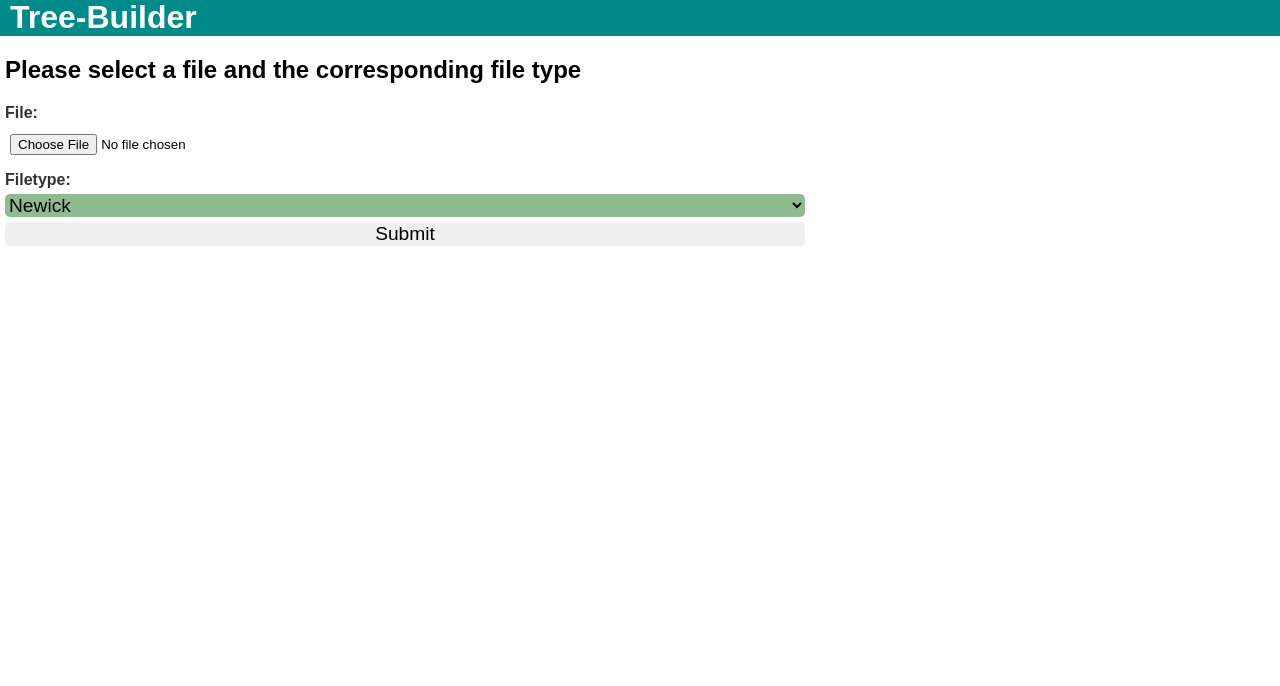
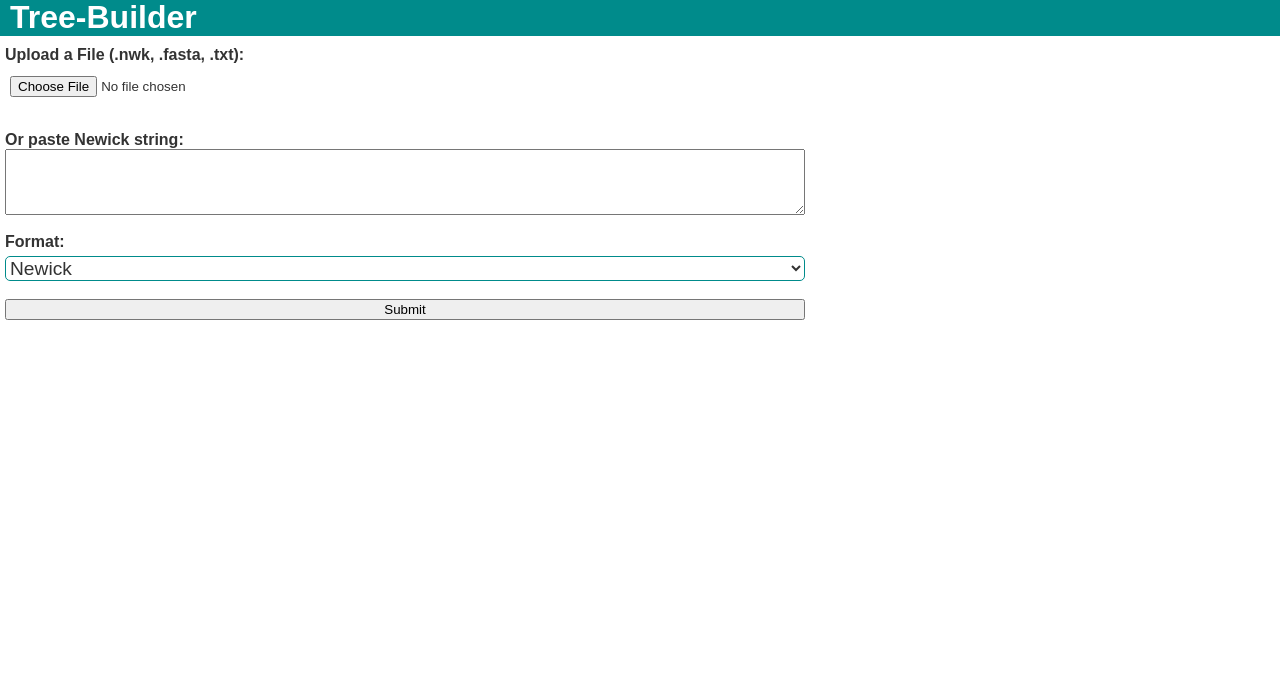
Before and after one commit to JoshuaTolhuis/Tree-builder, a Node server app: page / in a window 1280 px wide. Shown: the part 71-757 px from the top of the page. Run offline with Node 20, Linux system fonts and the light colour scheme.

Commit message:
Added a text input file that only works for Newick Files and added vile validation to both the new text input and the file input.

```diff
--- a/public/css/index.css
+++ b/public/css/index.css
@@ -38,6 +38,7 @@ form{
     width: 800px;
     border-radius: 40px;
     padding-left: 5px;
+    padding-top: 10px;
 }
 input:not([type='submit']){
     width: 250px;
@@ -46,19 +47,26 @@ input:not([type='submit']){
     border: transparent;
     padding: 2px 0 2px 5px;
     margin: 10px 0;
+    color:#333333
+
 }
 input[type='submit'] {
     font-size: 1.2em;
-    border: none;
     margin-top: 5px;
+    border:none;
     border-radius: 5px;
+    background-color: darkcyan;
+    color: white;
 }
 select{
     font-size: 1.2em;
-    border: none;
     margin-top: 5px;
     border-radius: 5px;
-    background-color: darkseagreen;
+    border-style: solid;
+    background-color: white;
+    border-color: darkcyan;
+    color: #333333;
+
 }
 label{
     font-weight: bold;
--- a/views/home.pug
+++ b/views/home.pug
@@ -7,13 +7,64 @@ html
         img(src="imagine logo here")
         h1 Tree-Builder
         #container
-            form(action='/posts' method="POST" enctype="multipart/form-data")
-                h2 Please select a file and the corresponding file type
-                label File:
-                input(type='file' name ='datafile')
-                label Filetype:
-                select(name = 'phylotype')
+            form(action="/posts" method="POST" enctype="multipart/form-data")
+                label Upload a File (.nwk, .fasta, .txt):
+                input(type="file" name="datafile" accept=".nwk,.txt,.fa,.fasta")
+                br
+
+                label Or paste Newick string:
+                textarea(name="newickText" id="newickInput" rows="4" cols="50")
+                br
+
+                label Format:
+                select(name="phylotype")
                     option(value="Newick") Newick
-                    option(value="Fasta") Fasta
+                    option(value="Fasta") FASTA
                     option(value="Text") Text
-                input(type='submit' name = 'submit')
+                br
+
+                button(type="submit") Submit
+        script.
+            function validateNewick(str) {
+            // Very basic check: starts with "(" and ends with ";"
+                return str.trim().startsWith('(') && str.trim().endsWith(';');
+            }
+            function toggleInputs() {
+                const fileInput = document.querySelector('input[type="file"]');
+                const textInput = document.getElementById('newickInput');
+
+                if (textInput.value.trim() !== '') {
+                fileInput.disabled = true;
+                } else {
+                fileInput.disabled = false;
+                }
+
+                if (fileInput.files.length > 0) {
+                textInput.disabled = true;
+                } else {
+                textInput.disabled = false;
+                }
+            }
+            function validateForm(event) {
+                const newickText = document.getElementById('newickInput').value.trim();
+                const fileInput = document.querySelector('input[type="file"]');
+
+                if (newickText !== '') {
+                if (!validateNewick(newickText)) {
+                    alert("Invalid Newick format. Must start with '(' and end with ';'");
+                    event.preventDefault();
+                }
+                } else if (fileInput.files.length === 0) {
+                alert("Please either paste Newick text or select a file.");
+                event.preventDefault();
+                }
+            }
+            document.addEventListener('DOMContentLoaded', () => {
+                const fileInput = document.querySelector('input[type="file"]');
+                const textInput = document.getElementById('newickInput');
+                const form = document.querySelector('form');
+
+                fileInput.addEventListener('change', toggleInputs);
+                textInput.addEventListener('input', toggleInputs);
+                form.addEventListener('submit', validateForm);
+            });
--- a/views/tree.pug
+++ b/views/tree.pug
@@ -2,7 +2,7 @@ doctype html
 html
     head
     title Tree-builder
-    link(rel ='stylesheet' href= 'css/index.css')
+    link(rel="stylesheet" href= "css/index.css")
     link(rel="stylesheet" href="//netdna.bootstrapcdn.com/bootstrap/3.3.5/css/bootstrap.min.css")
     link(rel="stylesheet" href="//netdna.bootstrapcdn.com/bootstrap/3.3.5/css/bootstrap-theme.min.css")
     link(rel="stylesheet" href="//veg.github.io/phylotree.js/phylotree.css" )
```
Also changed, not shown: routes/posts/index.js (+15 -2 lines), README.md.
